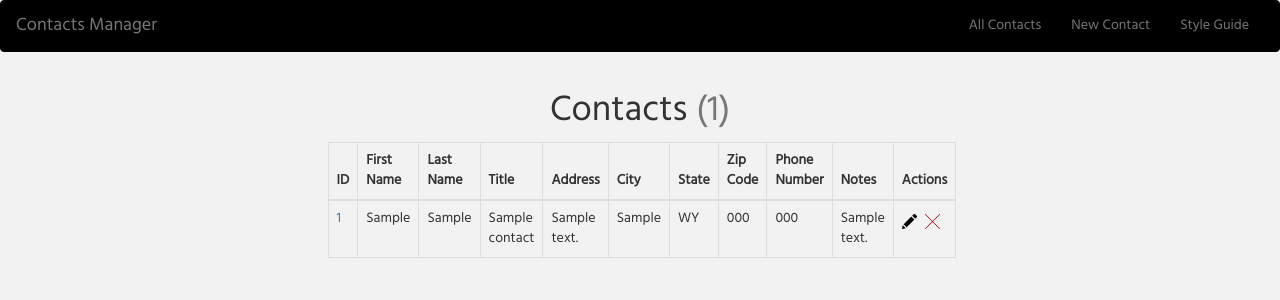
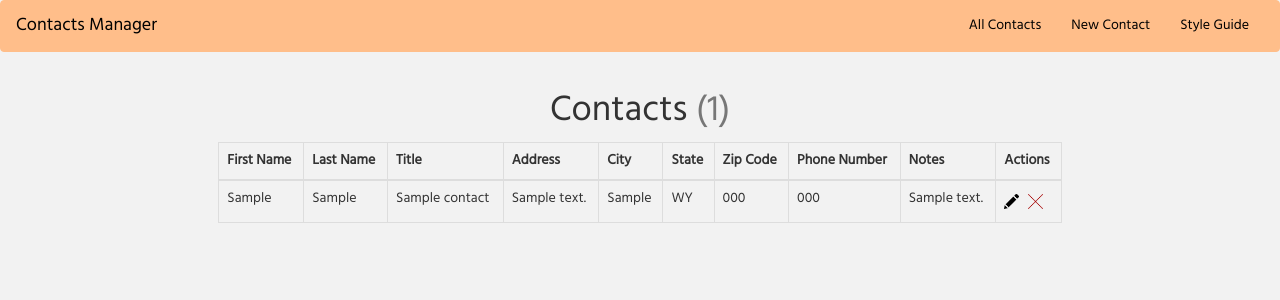
Before and after one commit to alexisbarnes/contact-manager, a PHP site: page /index.php in a window 1280 px wide. Shown: the top 300 px of the page. Run offline with PHP 8.4, Linux system fonts and the light colour scheme; tables that the repository leaves empty or names only in its code hold one stand-in row (values such as "Sample post"); some libraries are stand-ins or nearby versions.

Commit message:
Removed ID column and changed menu color.

```diff
--- a/css/style.css
+++ b/css/style.css
@@ -22,8 +22,16 @@
 
 /*--NAVBAR--*/
 .navbar-default {
-  background-color: #000;
-  border-color: #000;
+  background-color: #FFBE8A;
+  border-color: #FFBE8A;
+}
+
+.navbar-default .navbar-nav>li>a {
+  color: #000;
+}
+
+.navbar-default .navbar-brand {
+  color: #000;
 }
 
 /*--PAGE STYLES--*/
--- a/header.php
+++ b/header.php
@@ -47,4 +47,4 @@
 
       <div class="row">
 
-        <div class="col-md-6 col-md-offset-3">
+        <div class="col-md-8 col-md-offset-2">
--- a/index.php
+++ b/index.php
@@ -31,7 +31,6 @@
   <!-- Table -->
   <table class="table table-hover table-bordered">
     <thead class="thead-inverse">
-      <th>ID</th>
       <th>First Name</th>
       <th>Last Name</th>
       <th>Title</th>
@@ -46,7 +45,6 @@
     <tbody>
       <?php foreach($contacts as $contact) : ?>
       <tr>
-        <td><a href="/edit.php?id=<?= $contact['id']; ?>"><?= $contact['id']; ?></a></td>
         <td><?= $contact['first']; ?></td>
         <td><?= $contact['last']; ?></td>
         <td><?= $contact['title']; ?></td>
@@ -67,4 +65,5 @@
 
 
 
+
 <?php include 'footer.php'; ?>
```
